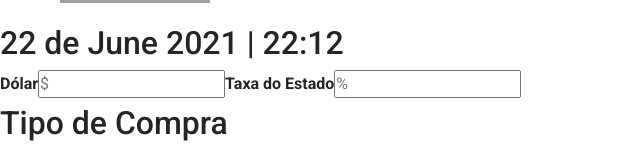
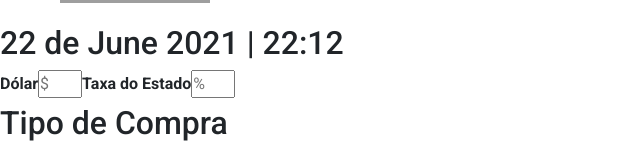
Before and after one commit to BiancaCardozo2018/Cotacao-Moeda, a React (Create React App) app: page / in a window 1280 px wide. Shown: the part 161-313 px from the top of the page, without its empty margins (0-640 px from the left). Built offline with nearby package versions, Linux system fonts and the light colour scheme; no server answers; grey boxes are pictures that could not be loaded.

Commit message:
Alterando o input text para input number

```diff
--- a/src/components/Conversor.css
+++ b/src/components/Conversor.css
@@ -51,3 +51,8 @@
     font-size: 14px;
     color: #8c9cad;
 }
+
+input::-webkit-outer-spin-button,
+input::-webkit-inner-spin-button {
+    -webkit-appearance: none;
+}
--- a/src/components/Conversor.js
+++ b/src/components/Conversor.js
@@ -90,11 +90,10 @@ export default class Conversor extends Component {
 
     render() {
         return (
-
             <div className="conversor">
                 <div className="header">
                     <div className="logo">
-                        <img src="Importa o logo aqui" alt="" ></img>
+                        <img src="https://conta.stone.com.br/logo-stone.svg" alt="stone" ></img>
                     </div>
                     <div className="time">
                         <div className="title">
@@ -110,9 +109,9 @@ export default class Conversor extends Component {
                 <h2> {this.state.completDate} | {this.state.completHour}</h2>
                 <div>
                     <label ><b>Dólar</b></label>
-                    <input type="text" placeholder="$" onChange={(event)=>(this.setState({moedaA_valor:event.target.value}))}></input>
+                    <input type="number" min="1" max="999" placeholder="$" onChange={(event)=>(this.setState({moedaA_valor:event.target.value}))}></input>
                     <label ><b>Taxa do Estado</b></label>
-                    <input type="text" placeholder="%" onChange={(event)=>(this.setState({taxaEstado_valor:event.target.value}))}></input>
+                    <input type="number" min="1" max="999" placeholder="%" onChange={(event)=>(this.setState({taxaEstado_valor:event.target.value}))}></input>
                 </div>
                 <h2>Tipo de Compra</h2>
                 <div>
```
